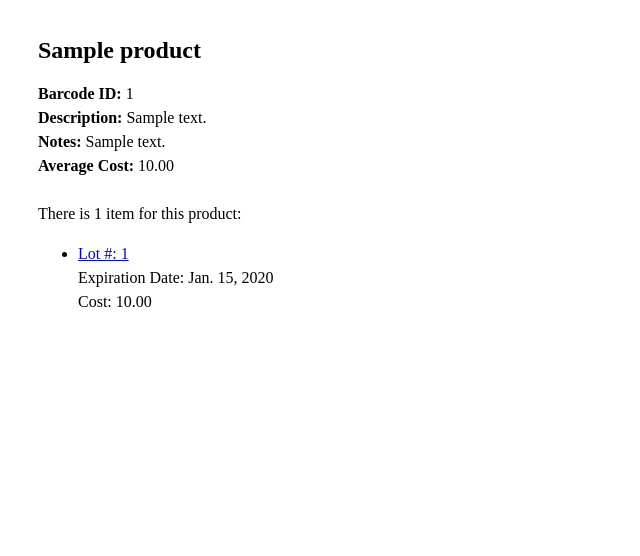
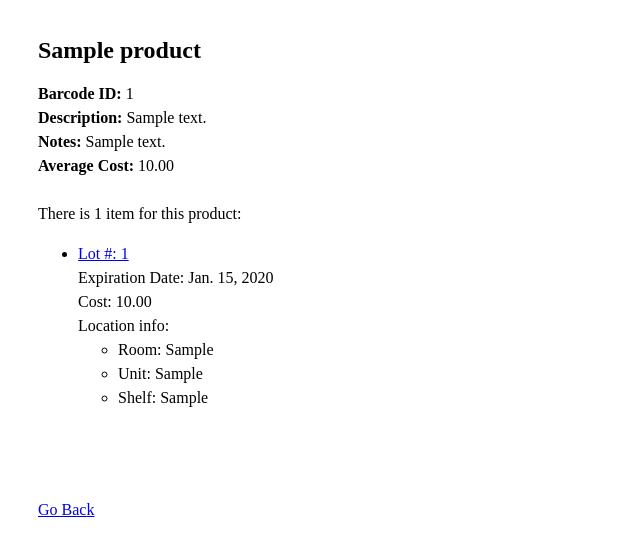
Before and after one commit to kmjungersen/OSF_Inventory_Management_System, a Django app: page /inventory/view_product/1/ in a window 1280 px wide. Shown: the top 556 px of the page, without its empty margins (0-640 px from the left). Run offline with Django 3.2, Linux system fonts and the light colour scheme; tables that the repository leaves empty hold one stand-in row (values such as "Sample post").

Commit message:
added location information relative to each item in the 'view_product' page, and added a back button

```diff
--- a/inventory_main/inventory/templates/inventory/view_product.html
+++ b/inventory_main/inventory/templates/inventory/view_product.html
@@ -40,7 +40,20 @@ There are {{ product.quantity }} items for this product:
             <br/>
             Cost: {{ item.cost }}
             <br/>
+            Location info:
+            <br/>
+            <ul>
+                <li>Room: {{ item.location_room }}</li>
+                <li>Unit: {{ item.location_unit }}</li>
+                <li>Shelf: {{ item.location_shelf }}</li>
+            </ul>
         </li>
+        <br/>
     {% endfor %}
 </ul>
+
+    <br/><br/>
+    <a href="javascript:history.back()">Go Back</a>
+    <br/>
+
 </body>
```
